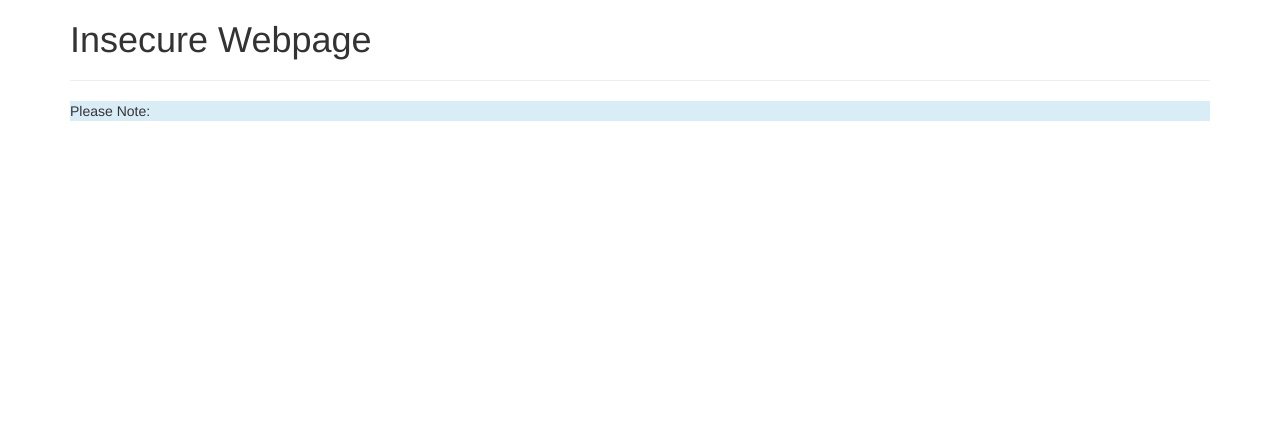
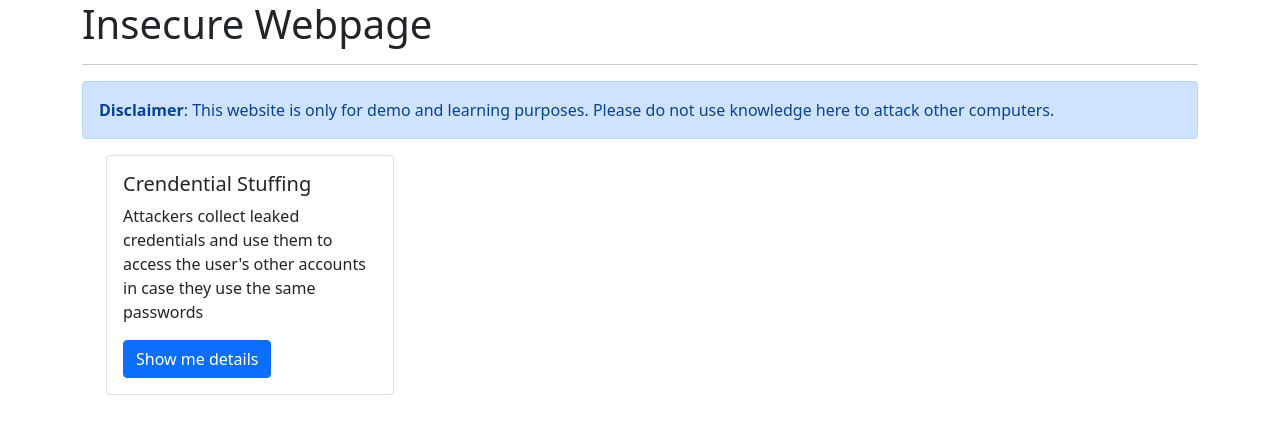
Before and after one commit to zhangchi0104/insucure-webpage, a Flask app: page / in a window 1280 px wide. Shown: the top 434 px of the page. Run offline with Flask 2, Linux system fonts and the light colour scheme.

Commit message:
finished homepage

```diff
--- a/routes.py
+++ b/routes.py
@@ -3,6 +3,25 @@ from flask import Blueprint, render_template
 routes = Blueprint('/', __name__, template_folder='templates')
 
 
+def _mk_attack_struct(name: str, desc):
+    route = name.lower().strip().replace(' ', '-')
+    return {
+        'name': name,
+        'route': route,
+        'description': desc,
+        'template': f'{route}.html'
+    }
+
+
+ATTACKS = [
+    _mk_attack_struct(
+        'Crendential Stuffing',
+        'Attackers collect leaked credentials and use them to access '
+        'the user\'s other accounts in case they use the same passwords',
+    )
+]
+
+
 @routes.route('/')
 def index():
-    return render_template('index.html')
+    return render_template('index.html', attack_types=ATTACKS)
--- a/static/css/style.css
+++ b/static/css/style.css
@@ -1,6 +1,5 @@
 /** @format */
 
 .index-notification {
-  padding: 15title-spacing {px;
-    P:LLL
+  padding: 16px;
 }
--- a/templates/base.html
+++ b/templates/base.html
@@ -3,29 +3,14 @@
 <!DOCTYPE html>
 <html>
   <head>
-    <meta charset="UTF-8" />
+    <meta charset="utf-8" />
+    <meta name="viewport" content="width=device-width, initial-scale=1" />
     <title>{%block title%}{%endblock%} - Insecure Webpage</title>
-    <script
-      src="https://cdn.jsdelivr.net/npm/bootstrap@3.4.1/dist/js/bootstrap.min.js"
-      integrity="sha384-aJ21OjlMXNL5UyIl/XNwTMqvzeRMZH2w8c5cRVpzpU8Y5bApTppSuUkhZXN0VxHd"
+    <link
+      href="https://cdn.jsdelivr.net/npm/bootstrap@5.1.3/dist/css/bootstrap.min.css"
+      rel="stylesheet"
+      integrity="sha384-1BmE4kWBq78iYhFldvKuhfTAU6auU8tT94WrHftjDbrCEXSU1oBoqyl2QvZ6jIW3"
       crossorigin="anonymous"
-    ></script>
-    <link
-      rel="stylesheet"
-      href="https://cdn.jsdelivr.net/npm/bootstrap@3.4.1/dist/css/bootstrap.min.css"
-      integrity="sha384-HSMxcRTRxnN+Bdg0JdbxYKrThecOKuH5zCYotlSAcp1+c8xmyTe9GYg1l9a69psu"
-      crossorigin="anonymous"
-    />
-    <link
-      rel="stylesheet"
-      href="https://cdn.jsdelivr.net/npm/bootstrap@3.4.1/dist/css/bootstrap-theme.min.css"
-      integrity="sha384-6pzBo3FDv/PJ8r2KRkGHifhEocL+1X2rVCTTkUfGk7/0pbek5mMa1upzvWbrUbOZ"
-      crossorigin="anonymous"
-    />
-    <link
-      rel="stylesheet"
-      type="text/css"
-      href="{{ url_for('static', filename='css/style.css') }}"
     />
   </head>
   <body>
@@ -38,5 +23,10 @@
         </div>
       </div>
     </div>
+    <script
+      src="https://cdn.jsdelivr.net/npm/bootstrap@5.1.3/dist/js/bootstrap.bundle.min.js"
+      integrity="sha384-ka7Sk0Gln4gmtz2MlQnikT1wXgYsOg+OMhuP+IlRH9sENBO0LRn5q+8nbTov4+1p"
+      crossorigin="anonymous"
+    ></script>
   </body>
 </html>
--- a/templates/index.html
+++ b/templates/index.html
@@ -6,6 +6,28 @@
 
 {%block content%}
 <div>
-  <p class="bg-info index-notification">Please Note:</p>
+  <p class="alert alert-primary">
+    <strong>Disclaimer</strong>: This website is only for demo and learning purposes.
+    Please do not use knowledge here to attack other computers.
+  </p>
 </div>
+
+{% if attack_types %}
+<div class="container">
+  <div class="row">
+  {% for attack in attack_types %}
+      <div class="col-xs-2 col-md-4">
+        <div class="card" style="width: 18rem;">
+          <div class="card-body">
+            <h5 class="card-title">{{ attack['name'] }}</h5>
+            <p class="card-text">{{ attack['description'] }}</p>
+            <a class="btn btn-primary" href="{{attack['route']}}">Show me details</a>
+          <div>
+        </div>
+      </div>
+  {% endfor %}
+  </div>
+</div>
+{% endif %}
+
 {%endblock%}
```
